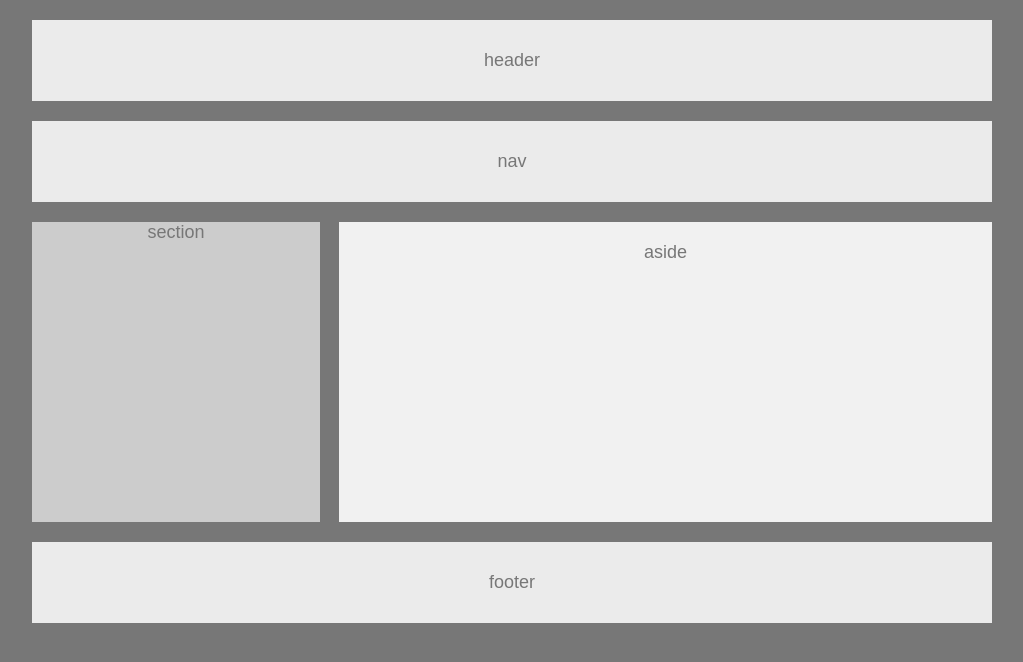
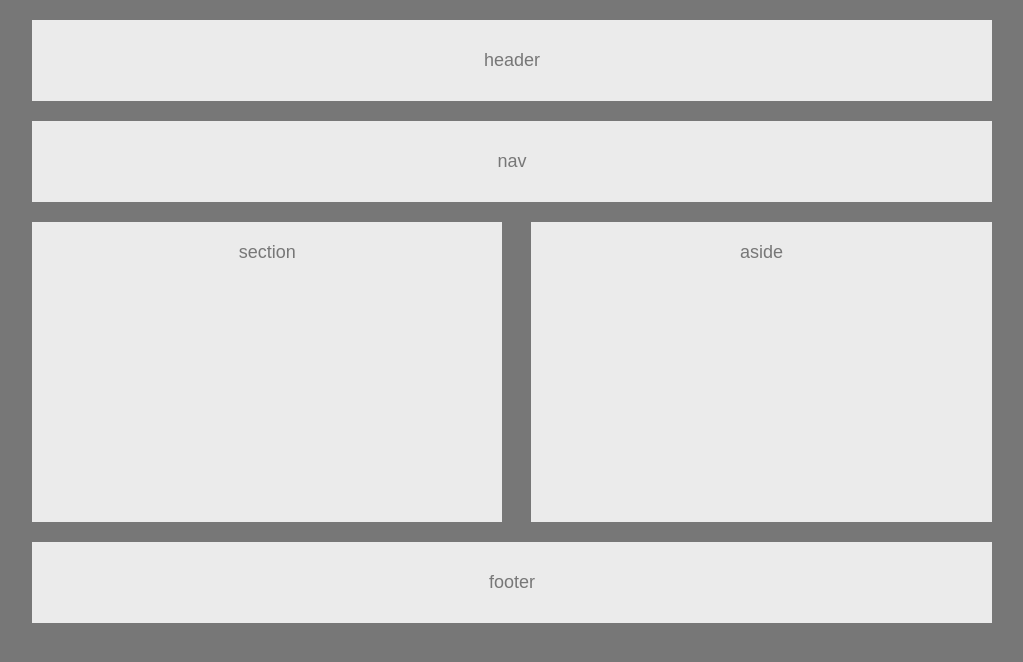
Before and after one commit to katbytes/HW-Wireframe, a plain HTML site: page index.html in a window 1280 px wide. Shown: the whole page, without its empty margins (128-1151 px from the left). Drawn offline with Linux system fonts and the light colour scheme.

Commit message:
tweaking grids 4

```diff
--- a/index.html
+++ b/index.html
@@ -6,7 +6,7 @@
     <meta charset="UTF-8">
     <link rel="stylesheet" href="style.css">
 </head>
-<!– need to fix element/tag names here and in css –>
+<!– Sorry, I need to fix element/tag names here and in css, brb –>
 <div class="container">
     <header>
         <p>header</p>
--- a/style.css
+++ b/style.css
@@ -5,43 +5,46 @@ body {
 	width: 960px;
 	font-size: 18px;
 }
-p {
-	text-align: center;
-}
+
 * {
 	box-sizing: border-box;
 	margin: 0 auto;
+	text-align: center;
+
 }
-body {
-	font-family: Arial, Helvetica, sans-serif;
-}
+
 header, footer {
 	margin: 20px 0 20px 0;
 	padding: 30px;
 	background: #ebebeb;
 	text-align: center;
 }
-/* Two column floats*/
+
+/* Two column floats */
 nav {
 	float: left;
-	width: 30%;
+	width: 49%;
 	height: 300px;
-	background: #ccc;
-	margin-right: 2%;
+	background: #ebebeb;
+	margin-right: 3%;
+	padding: 20px;
 }
+
 article {
 	float: left;
-	width: 68%;
-	background-color: #f1f1f1;
+	width: 48%;
+	background: #ebebeb;
 	height: 300px;
 	padding: 20px;
 }
+
 /* Clear floats after the columns */
 section:after {
 	content: "";
 	display: block;
 	clear: both;
 }
+
 /* Responsive */
 @media (max-width: 600px) {
 	nav, article {
```
